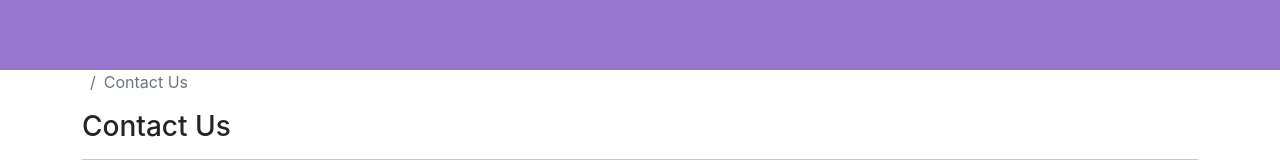
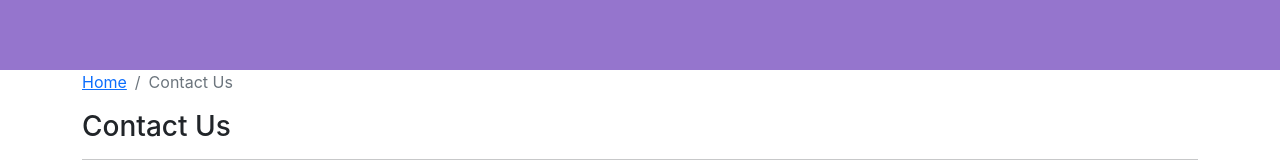
Before and after one commit to Mohamed-Tarek-Z/mizan-react, a React (Create React App) app: page /contactus in a window 1280 px wide. Shown: the part 224-384 px from the top of the page. Built offline with nearby package versions, Linux system fonts and the light colour scheme.

Commit message:
evry shit is fixed O_O

```diff
--- a/src/components/ContactComponent.js
+++ b/src/components/ContactComponent.js
@@ -7,7 +7,8 @@ function Contact(props) {
         <div className="container">
             <div className="row">
                 <Breadcrumb>
-                    <Breadcrumb.Item>
+                    <Breadcrumb.Item href="/">
+                        Home
                     </Breadcrumb.Item>
                     <Breadcrumb.Item active>
                         Contact Us
--- a/src/components/DishdetailComponent.js
+++ b/src/components/DishdetailComponent.js
@@ -52,7 +52,8 @@ let DishDetail = ({ dish, comments, ext }) => {
             <div className="container">
                 <div className="row">
                     <Breadcrumb>
-                        <Breadcrumb.Item>
+                        <Breadcrumb.Item href="menu">
+                            Menu
                         </Breadcrumb.Item>
                         <Breadcrumb.Item active>
                             {dish.name}
--- a/src/components/MainComponent.js
+++ b/src/components/MainComponent.js
@@ -43,7 +43,7 @@ class Main extends Component {
 
                     <Route path='menu' element={<Menu dishes={this.state.dishes} ext={this.state.ext} onClick={this.onDishSelect} />} >
                     </Route>
-                        <Route path='menu/:dishId' element={<DishWithId dishes={this.state.dishes} comments={this.state.comments} ext={this.state.ext} />} />
+                    <Route path='menu/:dishId' element={<DishWithId dishes={this.state.dishes} comments={this.state.comments} ext={this.state.ext} />} />
 
 
                     <Route path='contactus' element={<Contact />} />
--- a/src/components/MenuComponent.js
+++ b/src/components/MenuComponent.js
@@ -8,8 +8,8 @@ function Menu({ dishes, ext, onClick }) {
         <div className="container">
             <div className="row">
                 <Breadcrumb>
-                    <Breadcrumb.Item>
-
+                    <Breadcrumb.Item href="/">
+                        Home
                     </Breadcrumb.Item>
                     <Breadcrumb.Item active>
                         Menu
```
